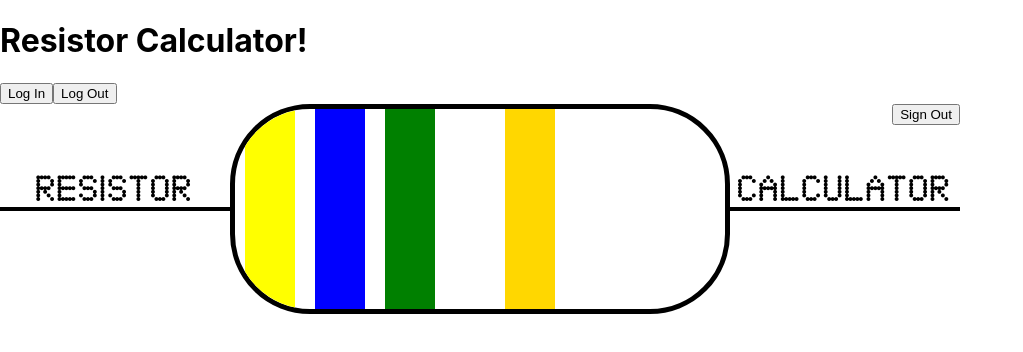
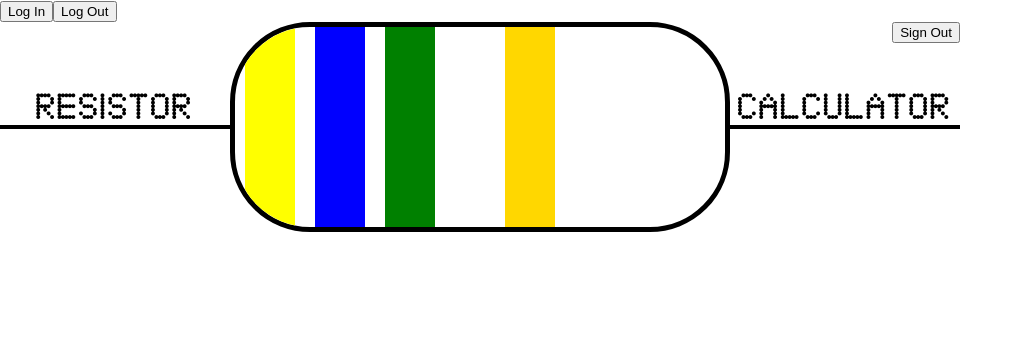
Before and after one commit to Never2Far/resistor-calculator, a React (Create React App) app: page / in a window 1280 px wide. Shown: the top 352 px of the page, without its empty margins (0-1023 px from the left). Built offline with nearby package versions, Linux system fonts and the light colour scheme; no server answers.

Commit message:
removed title placeholder

```diff
--- a/src/App.js
+++ b/src/App.js
@@ -8,7 +8,6 @@ import Resistor from './components/Resistor';
 function App() {
   return (
     <Container>
-      <h1>Resistor Calculator!</h1>
     <LoginButton />
     <LogoutButton />
     <Resistor />
```
